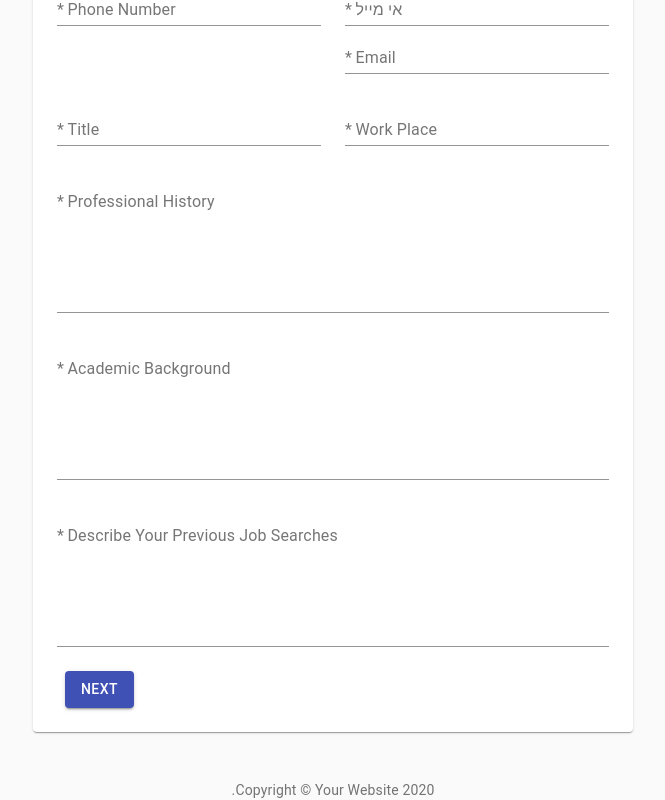
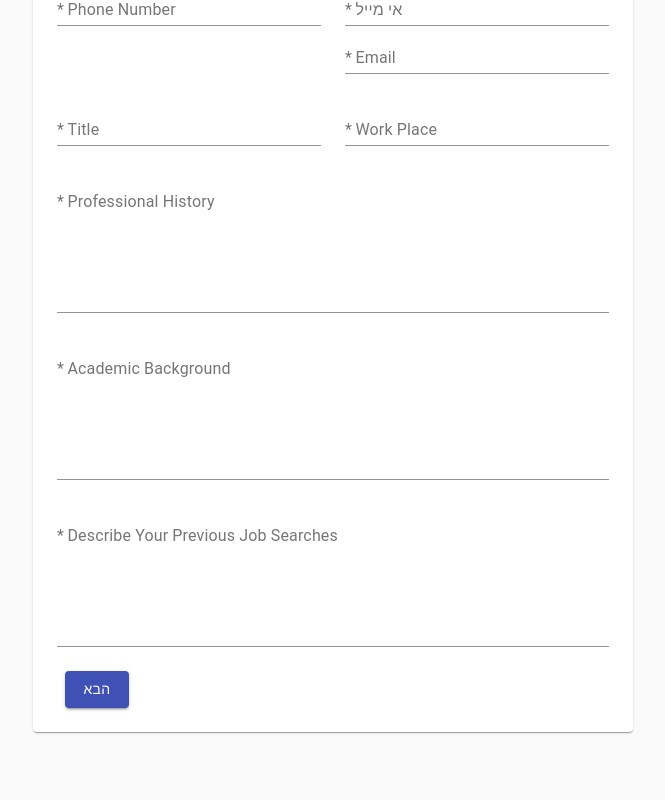
Before and after one commit to baot-il/mentors-frontend, a React (Create React App) app: page / in a window 1280 px wide. Shown: the part 419-1219 px from the top of the page, without its empty margins (307-972 px from the left). Built offline with nearby package versions, Linux system fonts and the light colour scheme; what jss-rtl would draw is missing.

Commit message:
hebrew translation

```diff
--- a/src/Checkout.js
+++ b/src/Checkout.js
@@ -91,6 +91,37 @@ export default function Checkout() {
     setActiveStep(activeStep - 1);
   };
 
+  const navigationButtons = () => {
+    const isLastStep = activeStep === steps.length - 1;
+   return (<div className={classes.buttons}>
+     {activeStep !== 0 && (
+         <Button onClick={handleBack} className={classes.button}>
+           חזרה
+         </Button>
+     )}
+     <Button
+         variant="contained"
+         color="primary"
+         onClick={handleNext}
+         className={classes.button}>
+       { isLastStep ? "שליחה" : "הבא"}
+     </Button>
+   </div>);
+  };
+
+  const finalStep = () => {
+    return (<React.Fragment>
+      <Typography variant="h5" gutterBottom>
+        Thank you for your order.
+      </Typography>
+      <Typography variant="subtitle1">
+        Your order number is #2001539. We have emailed your order
+        confirmation, and will send you an update when your order has
+        shipped.
+      </Typography>
+    </React.Fragment>);
+  };
+
   return (
     <React.Fragment>
       <CssBaseline />
@@ -114,40 +145,17 @@ export default function Checkout() {
             ))}
           </Stepper>
           <React.Fragment>
-            {activeStep === steps.length ? (
-              <React.Fragment>
-                <Typography variant="h5" gutterBottom>
-                  Thank you for your order.
-                </Typography>
-                <Typography variant="subtitle1">
-                  Your order number is #2001539. We have emailed your order
-                  confirmation, and will send you an update when your order has
-                  shipped.
-                </Typography>
-              </React.Fragment>
+            {activeStep === steps.length ? (<React.Fragment>
+                { finalStep() }
+                </React.Fragment>
             ) : (
               <React.Fragment>
                 {getStepContent(activeStep)}
-                <div className={classes.buttons}>
-                  {activeStep !== 0 && (
-                    <Button onClick={handleBack} className={classes.button}>
-                      Back
-                    </Button>
-                  )}
-                  <Button
-                    variant="contained"
-                    color="primary"
-                    onClick={handleNext}
-                    className={classes.button}
-                  >
-                    {activeStep === steps.length - 1 ? "Submit" : "Next"}
-                  </Button>
-                </div>
+                { navigationButtons() }
               </React.Fragment>
             )}
           </React.Fragment>
         </Paper>
-        <Copyright />
       </main>
     </React.Fragment>
   );
--- a/src/PersonalDetails.js
+++ b/src/PersonalDetails.js
@@ -4,6 +4,7 @@ import Typography from '@material-ui/core/Typography';
 import TextField from '@material-ui/core/TextField';
 import FormControlLabel from '@material-ui/core/FormControlLabel';
 import Checkbox from '@material-ui/core/Checkbox';
+import TRANSLATE from './translation/hebrew';
 
 export default function AddressForm() {
 
@@ -23,13 +24,13 @@ export default function AddressForm() {
       </Typography>
       <Grid container spacing={3}>
         <Grid item xs={12} sm={6}>
-          { buildTextField({ id: 'firstName', name: 'firstName', label: 'שם פרטי', isRequired: true }) }
+          { buildTextField({ id: 'firstName', name: 'firstName', label: TRANSLATE.FORM.FIRST_NAME, isRequired: true }) }
         </Grid>
         <Grid item xs={12} sm={6}>
-          { buildTextField({ id: 'lastName', name: 'lastName', label: 'שם משפחה', isRequired: true }) }
+          { buildTextField({ id: 'lastName', name: 'lastName', label: TRANSLATE.FORM.LAST_NAME, isRequired: true }) }
         </Grid>
         <Grid item xs={12} sm={6}>
-          { buildTextField({ id: 'email', name: 'email', label: 'אי מייל', isRequired: true }) }
+          { buildTextField({ id: 'email', name: 'email', label: TRANSLATE.FORM.EMAIL, isRequired: true }) }
           <TextField
             required
             id="email"
--- /dev/null
+++ b/src/translation/hebrew.js
@@ -0,0 +1,7 @@
+export default {
+    FORM: {
+        FIRST_NAME: 'שם פרטי',
+        LAST_NAME: 'שם משפחה',
+        EMAIL: 'אי מייל'
+    }
+};
```
